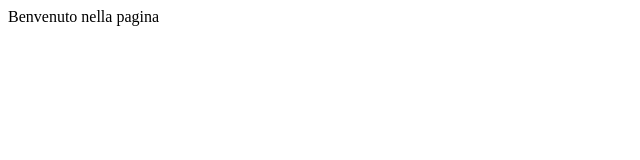
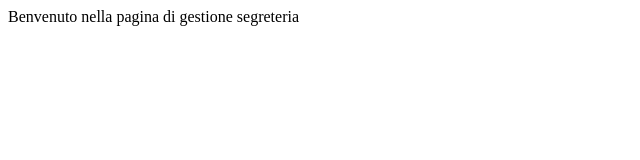
Before and after one commit to nikocostantino/WebComputing, a plain HTML site: page GestioneSegreteria/WebContent/index.html in a window 1280 px wide. Shown: the whole page, without its empty margins (0-640 px from the left). Drawn offline with Linux system fonts and the light colour scheme.

Commit message:
ho aggiunto file html

```diff
--- a/GestioneSegreteria/WebContent/index.html
+++ b/GestioneSegreteria/WebContent/index.html
@@ -5,6 +5,6 @@
 		<title>Pagina di gestione segreteria</title>
 	</head>
 	<body>
-		Benvenuto nella pagina
+		Benvenuto nella pagina di gestione segreteria
 	</body>
 </html>
```
